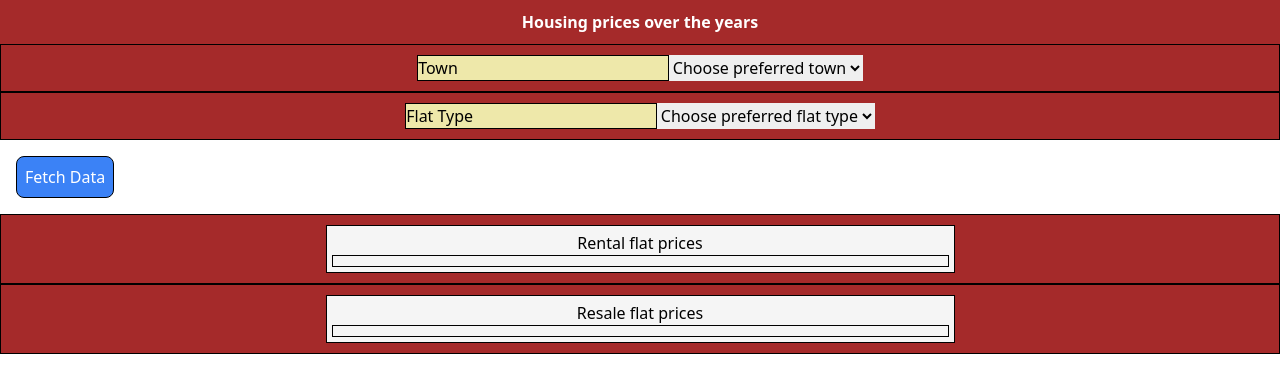
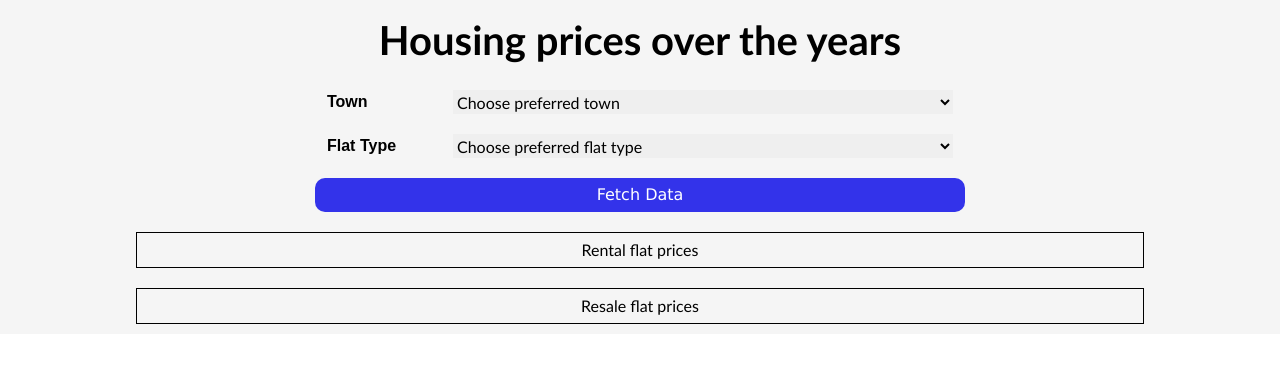
Before and after one commit to lindiyip/lindiyip.github.io, a plain HTML site: page index.html in a window 1280 px wide. Drawn offline with nearby package versions, Linux system fonts and the light colour scheme; no server answers.

Commit message:
modified web page design

```diff
--- a/index.html
+++ b/index.html
@@ -23,48 +23,33 @@
       referrerpolicy="no-referrer"
     />
     <script defer src="./index.js"></script>
-    <script src="https://cdn.jsdelivr.net/npm/chart.js"></script>
     <script src="https://cdn.jsdelivr.net/npm/apexcharts"></script>
     <style>
       .header {
         border: 1px;
-        background-color: brown;
-        color: white;
+        background-color: whitesmoke;
         display: flex;
-        flex-direction: row;
+        flex-direction: left;
         justify-content: center;
-        /* width: 1000px; */
         padding: 10px;
+        font-size: 30pt;
+        font-family:'Trebuchet MS', 'Lucida Sans Unicode', 'Lucida Grande', 'Lucida Sans', Arial, sans-serif
       }
       .parent {
-        border: 1px solid;
-        background-color: brown;
+        border: 1px;
+        background-color: whitesmoke;
         display: flex;
-        flex-direction: row;
+        /* flex-direction: column; */
         justify-content: center;
-        /* width: 1000px; */
         padding: 10px;
+        font-family: 'Trebuchet MS', 'Lucida Sans Unicode', 'Lucida Grande', 'Lucida Sans', Arial, sans-serif;
       }
       .child {
-        border: 1px solid;
-        background-color: palegoldenrod;
         display: flex;
         flex-direction: row;
         justify-content: left;
-        padding-right: 20 px;
-        flex-basis: 20%;
-        text-align: center;
-      }
-      .child-list {
-        border: 1px solid;
-        background-color: blueviolet;
-        display: flex;
-        flex-direction: row;
-        justify-content: left;
-        text-align: center;
-        margin: 20 px;
-        flex-basis: 50%;
-        padding: 5px;
+        flex-basis: 10%;
+        font-family:Arial, Helvetica, sans-serif;
       }
       .child-graph {
         border: 1px solid;
@@ -73,50 +58,60 @@
         flex-direction: column;
         justify-content: center;
         text-align: center;
-        flex-basis: 50%;
+        flex-basis: 100%;
         padding: 5px;
+        flex-basis: 80%;
+      }
+      select {
+            width: 500px;
+      }
+      option {
+            min-width: 500px;
+      }
+      .buttonstyle{
+        width: 250px;
+        background-color: rgb(51, 51, 234);
+        color: white;
+        padding: 5px;
+        width: 650px;
+        font-family: 'Lucida Sans', 'Lucida Sans Regular', 'Lucida Grande', 'Lucida Sans Unicode', Geneva, Verdana, sans-serif;
+        border-radius: 10px;
       }
     </style>
   </head>
   <body>
     <div class="header"><b>Housing prices over the years</b></div>
     <div class="parent">
-      <div class="child">Town</div>
+      <div class="child" style="float: left"><b>Town</b></div>
       <select id="selTown" onclick="GetTownDropdown()">
         <option selected disabled hidden>Choose preferred town</option>
       </select>
     </div>
     <div class="parent">
-      <div class="child">Flat Type</div>
+      <div class="child"><b>Flat Type</b></div>
       <select id="selType" onclick="GetTypeDropdown()"">
         <option selected disabled hidden>Choose preferred flat type</option>
       </select>
     </div>
-      <button
-      id="fetch_button"
-      class="bg-blue-500 text-white p-2 rounded-lg border border-black m-4"
-      onclick ="fetch()"
-      >
-        Fetch Data
-      </button>
+    <div class="parent">
+    <button
+    id="fetch_button"
+    class ="buttonstyle"
+    onclick ="fetch()"
+    width: 500px
+    >
+      Fetch Data
+    </button>
+    </div>
+    </div>
       <div class="parent">
-        <div class="child-graph">
+        <div hidden class="child-graph" id="Rental_Chart" id="'hiddenByDefault">
           Rental flat prices
-          <div class="child-graph">
-            <div id="Rental_Chart">
-              <!-- <canvas id="Rental_Chart"></canvas> -->
-            </div>
-          </div>
         </div>
       </div>
       <div class="parent">
-        <div class="child-graph">
+        <div hidden class="child-graph" id="Resale_Chart" id="'hiddenByDefault">
           Resale flat prices
-          <div class="child-graph">
-            <div id="Resale_Chart">
-              <!-- <canvas id="Resale_Chart"></canvas> -->
-            </div>
-          </div>
         </div>
       </div>
     </div>
--- a/index.js
+++ b/index.js
@@ -134,6 +134,9 @@ const average = (array) => array.reduce((a, b) => a + b) / array.length;
 // fetch data button
 function fetch() {
   setTimeout(() => {
+    const hidediv = $("#hiddenByDefault");
+    hidediv.removeAttribute("hidden");
+
     // Determine selected options at dropdown list
 
     const selTown = document.getElementById("selTown");
@@ -173,37 +176,17 @@ function fetch() {
         alert("No resale flats found. Please select another Town or Flat Type");
       } else {
         // To generate resale flat graph
-        // const ctx = $("#Resale_Chart");
-
         if (!(myChart === undefined)) {
           // console.log("removing previous chart");
           myChart.destroy();
         }
-        // myChart = new Chart(ctx, {
-        //   type: "bar",
-        //   data: {
-        //     labels: Object.keys(flat_prices),
-        //     datasets: [
-        //       {
-        //         label: "Resale Price",
-        //         data: Object.values(flat_prices),
-        //       },
-        //     ],
-        //   },
-        //   options: {
-        //     scales: {
-        //       y: {
-        //         beginAtZero: true,
-        //       },
-        //     },
-        //   },
-        // });
 
         var options_resale = {
           chart: {
             id: "Rental_Chart",
             group: "housing",
             type: "bar",
+            height: 250,
           },
           series: [
             {
@@ -243,44 +226,24 @@ function fetch() {
         rental_prices[key] = average(rental_prices[key]).toFixed(2);
       }
 
-      console.log(rental_prices);
-      console.log(Object.keys(rental_prices));
-      console.log(Object.values(rental_prices));
+      // console.log(rental_prices);
+      // console.log(Object.keys(rental_prices));
+      // console.log(Object.values(rental_prices));
 
       if (Object.keys(rental_prices).length === 0) {
         alert("No rental flats found. Please select another Town or Flat Type");
       } else {
         // To generate rental graph
-        // const ctx_rent = $("#Rental_Chart");
-
         if (!(rentalChart === undefined)) {
           // console.log("removing previous chart");
           rentalChart.destroy();
         }
-        // rentalChart = new Chart(ctx_rent, {
-        //   type: "bar",
-        //   data: {
-        //     labels: Object.keys(rental_prices),
-        //     datasets: [
-        //       {
-        //         label: "Rental Price",
-        //         data: Object.values(rental_prices),
-        //       },
-        //     ],
-        //   },
-        //   options: {
-        //     scales: {
-        //       y: {
-        //         beginAtZero: true,
-        //       },
-        //     },
-        //   },
-        // });
         var options_rent = {
           chart: {
             id: "Rental_Chart",
             group: "housing",
             type: "bar",
+            height: 250,
           },
           series: [
             {
```
